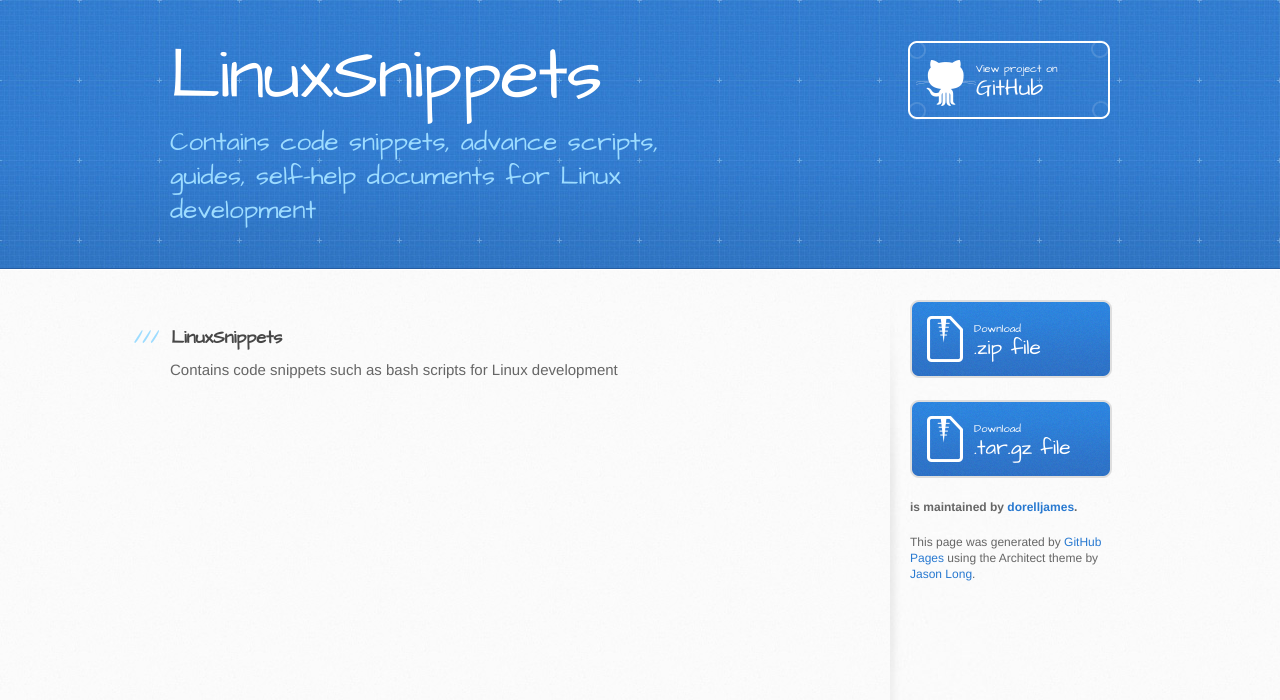
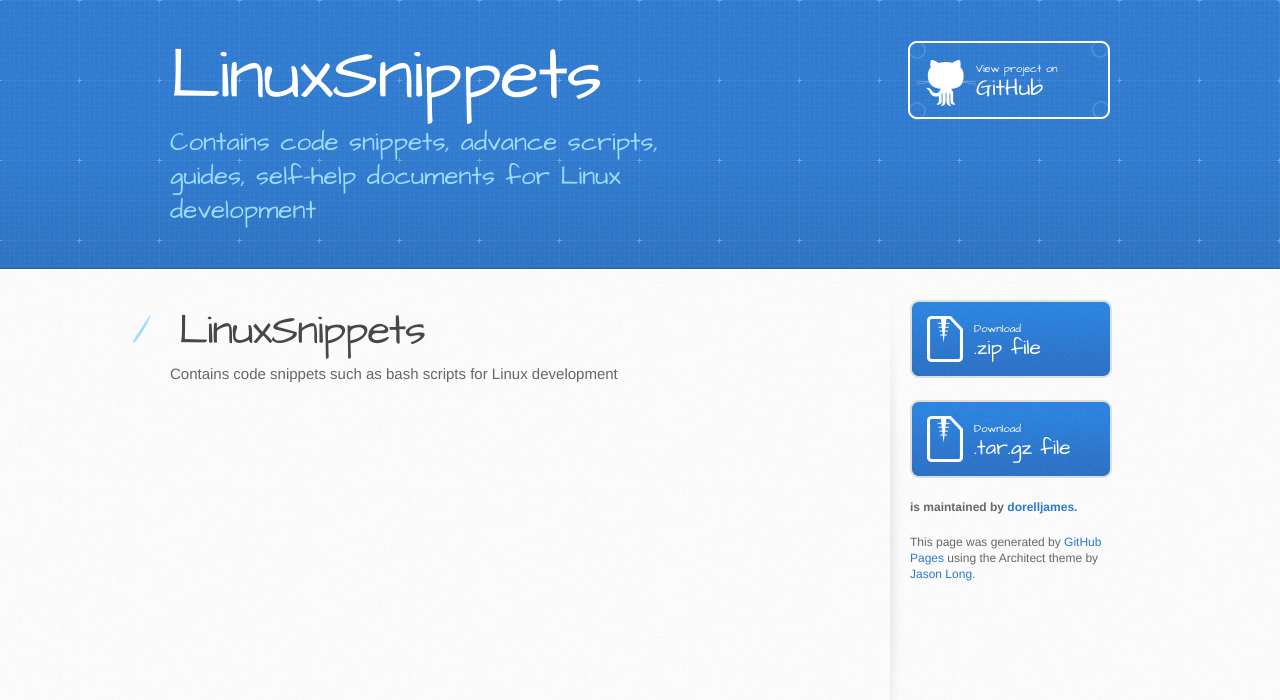
Before and after one commit to dorelljames/LinuxSnippets, a plain HTML site: page index.html in a window 1280 px wide. Drawn offline with Linux system fonts and the light colour scheme.

Commit message:
Create gh-pages branch via GitHub

```diff
--- a/index.html
+++ b/index.html
@@ -28,8 +28,8 @@
     <div id="content-wrapper">
       <div class="inner clearfix">
         <section id="main-content">
-          <h3>
-<a name="linuxsnippets" class="anchor" href="#linuxsnippets"><span class="octicon octicon-link"></span></a>LinuxSnippets</h3>
+          <h1>
+<a name="linuxsnippets" class="anchor" href="#linuxsnippets"><span class="octicon octicon-link"></span></a>LinuxSnippets</h1>
 
 <p>Contains code snippets such as bash scripts for Linux development</p>
         </section>
--- a/params.json
+++ b/params.json
@@ -1 +1 @@
-{"name":"LinuxSnippets","tagline":"Contains code snippets, advance scripts, guides, self-help documents for Linux development","body":"###LinuxSnippets\r\nContains code snippets such as bash scripts for Linux development\r\n","google":"","note":"Don't delete this file! It's used internally to help with page regeneration."}
+{"name":"LinuxSnippets","tagline":"Contains code snippets, advance scripts, guides, self-help documents for Linux development","body":"LinuxSnippets\r\n=============\r\n\r\nContains code snippets such as bash scripts for Linux development\r\n","google":"","note":"Don't delete this file! It's used internally to help with page regeneration."}
```
